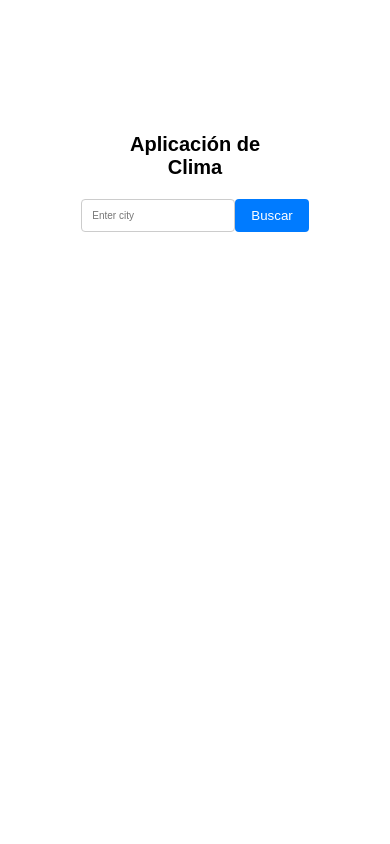
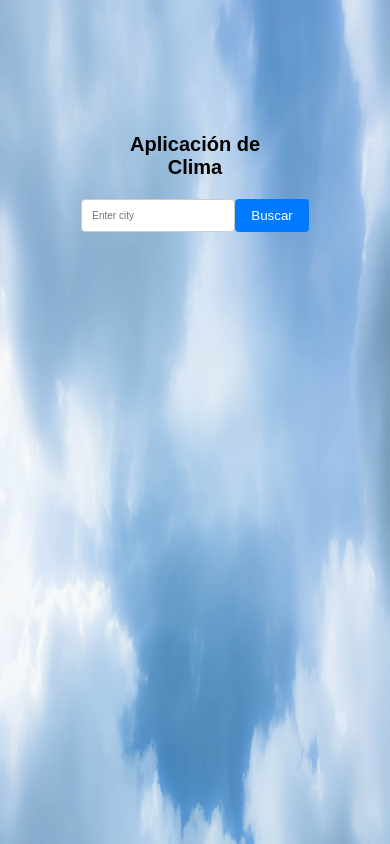
Before and after one commit to Soyagvs/app-clima-react, a React (Vite) app: page / in a window 390 px wide. Built offline with nearby package versions, Linux system fonts and the light colour scheme.

Commit message:
add image bg

```diff
--- a/src/styles/weatherStyles.css
+++ b/src/styles/weatherStyles.css
@@ -3,6 +3,9 @@ body {
   margin: 0;
   padding: 100px;
   text-align: center;
+  background-image: url("../../public/bg.jpg");
+  background-repeat: no-repeat;
+  background-size: cover;
 }
 
 .container {
@@ -57,6 +60,13 @@ img {
 }
 
 /* Estilos para móviles */
+@media (max-width: 1216px){
+    body {
+    background-image: url("../../public/bg.jpg");
+    background-repeat: no-repeat;
+    background-size:100% 300%;
+  }
+}
 @media (max-width: 600px) {
   h1 {
     font-size: 20px;
@@ -83,9 +93,10 @@ img {
     font-size: 14px;
   }
 
-  img {
-    width: 40px;
-    height: 40px;
+  body {
+    background-image: url("../../public/bg.jpg");
+    background-repeat: no-repeat;
+    background-size:100% 300%;
   }
 }
 @media (max-width: 420px) {
```
Also changed, not shown: public/bg.jpg (added).
